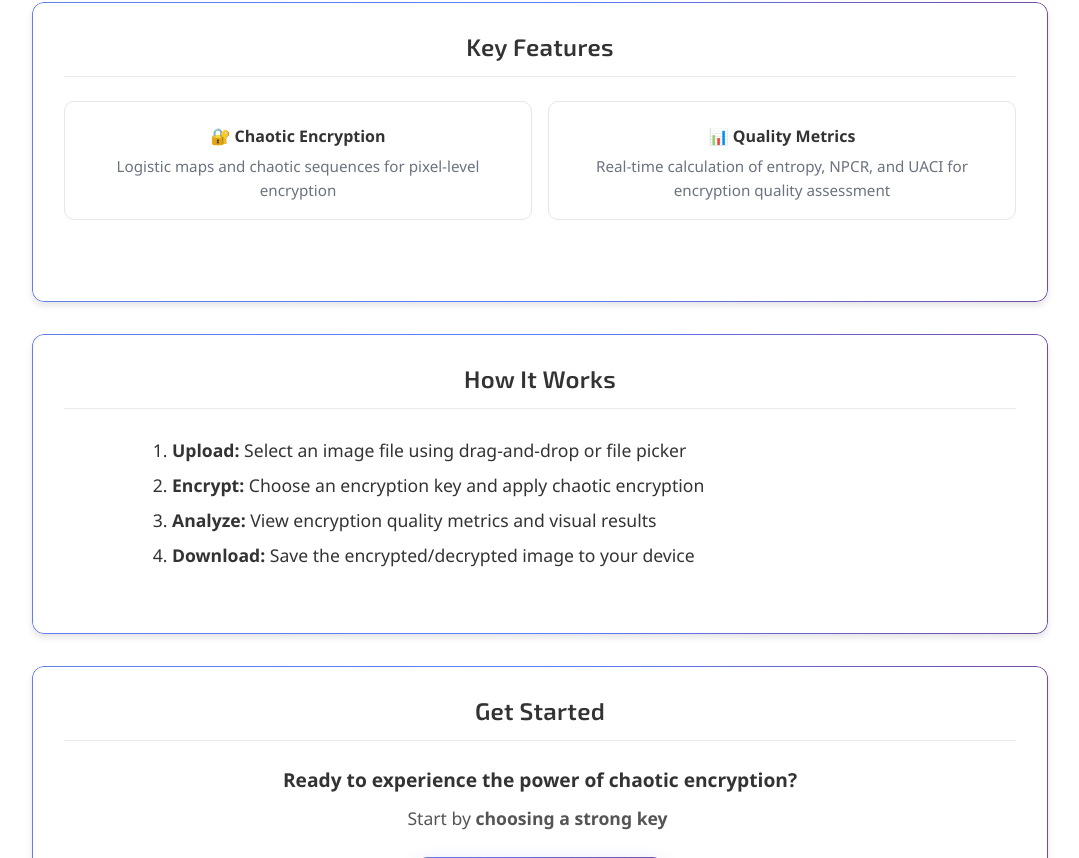
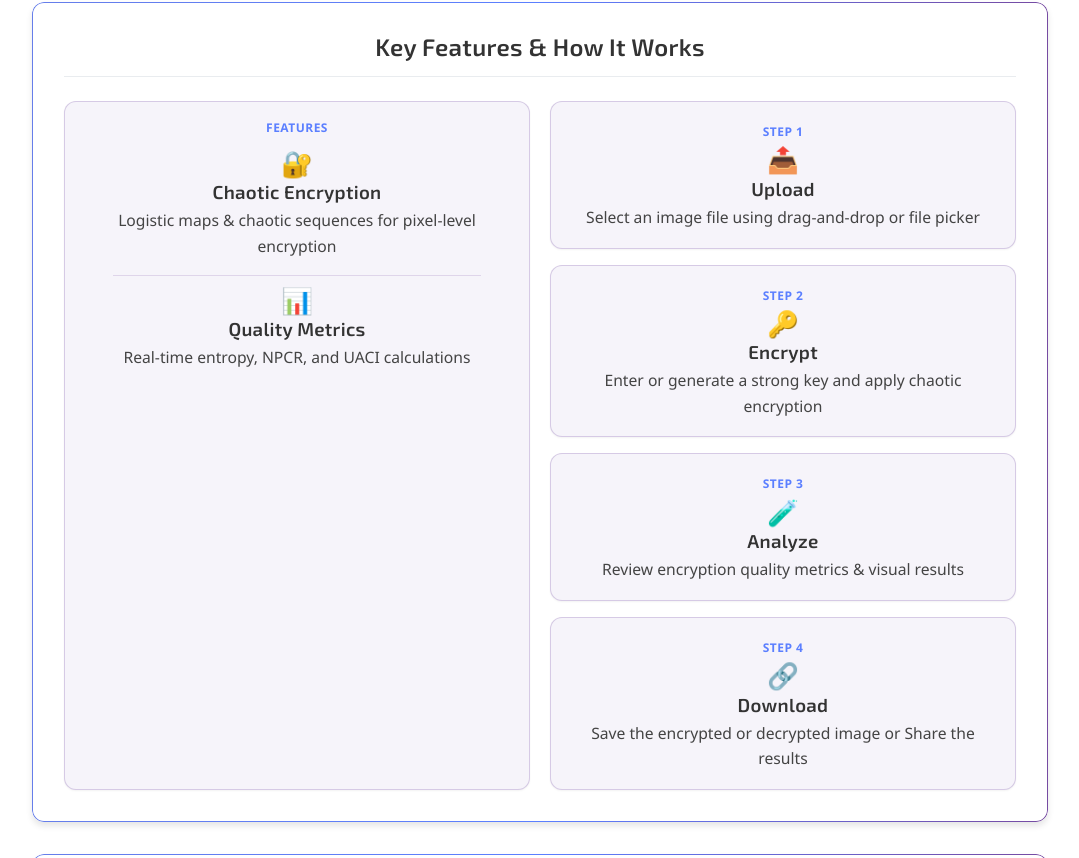
Before and after one commit to wantedWaffleInUni/fyp-mds08, a React (Create React App) app in the folder chaotic-encryption-app/frontend/: page / in a window 1280 px wide. Shown: the part 462-1320 px from the top of the page, without its empty margins (100-1179 px from the left). Built offline with nearby package versions, Linux system fonts and the light colour scheme; no server answers; the HTML template or start-up script is replaced by a standard one; a web font is replaced by a local one.

Commit message:
Combined Key Features and How it Works into one section; Arranged layout

```diff
--- a/chaotic-encryption-app/frontend/src/App.css
+++ b/chaotic-encryption-app/frontend/src/App.css
@@ -751,8 +751,101 @@ button, .btn, .btn-primary, .btn-secondary, .btn-success, .btn-danger, .icon-btn
   width: 2px;
   height: 1em;
   margin-left: 3px;
-  background: #6d66ea;          /* match your purple */
+  background: #6d66ea;          /* match purple */
   display: inline-block;
   animation: caret-blink 1s steps(1) infinite;
 }
 @keyframes caret-blink { 50% { opacity: 0; } }
+
+/* Features & Steps section on Home page */
+/* two columns, stacks on mobile (keep from earlier) */
+.features-steps-grid {
+  display: grid;
+  grid-template-columns: 1fr 1fr;
+  gap: 1.25rem;
+}
+@media (max-width: 960px) { .features-steps-grid { grid-template-columns: 1fr; } }
+
+/* arrange right column as a vertical card grid */
+.features--cards,
+.steps--cards {
+  display: grid;
+  gap: 1rem;
+}
+
+/* pill-card = the tall card style  */
+.pill-card {
+  background: #f6f4fa;                      /* soft brand tint */
+  border: 1px solid rgba(118, 75, 162, .25);
+  border-radius: 12px;
+  padding: 1.25rem 1.1rem 1.1rem;
+  box-shadow: 0 1px 2px rgba(0,0,0,.05);
+  transition: transform .16s ease, box-shadow .16s ease, border-color .16s ease;
+}
+
+
+/* small label on top */
+.pill-card__year {
+  font-size: .75rem;
+  font-weight: 700;
+  letter-spacing: .04em;
+  color: #5b7fff;
+  margin-bottom: .4rem;
+}
+
+/* icon row like the illustration in each card */
+.pill-card__icon {
+  font-size: 1.6rem;
+  line-height: 1;
+  margin-bottom: .35rem;
+}
+
+.pill-card h3 {
+  margin: 0 0 .35rem;
+  font-weight: 800;
+}
+
+.pill-card p {
+  margin: 0;
+  color: #444;
+  line-height: 1.6;
+  font-size: .98rem;
+}
+
+/* left column = one stacked card */
+.pill-card--stack {
+  display: flex;
+  flex-direction: column;
+  gap: 12px;
+  padding-top: 1rem;
+  padding-bottom: 1.1rem;
+}
+
+/* small “FEATURES” label (same vibe as STEP labels) */
+.pill-card__label {
+  font-size: .75rem;
+  font-weight: 700;
+  letter-spacing: .04em;
+  color: #5b7fff; /* brand blue */
+  margin-bottom: 2px;
+  text-transform: uppercase;
+}
+
+/* inner feature rows */
+.feature-item {
+  text-align: center;
+}
+.feature-item__icon {
+  font-size: 1.6rem;
+  line-height: 1;
+  margin-bottom: .35rem;
+}
+
+/* thin divider between the two features */
+.pill-sep {
+  border: none;
+  height: 1px;
+  background: rgba(118, 75, 162, .18); /* soft purple */
+  margin: 4px auto 0;
+  width: 86%;
+}
--- a/chaotic-encryption-app/frontend/src/pages/Home.jsx
+++ b/chaotic-encryption-app/frontend/src/pages/Home.jsx
@@ -59,50 +59,68 @@ const Home = () => {
         </div>
       </div>
 
+
       <div className="card">
         <div className="card-header">
-          <h2 className="card-title">Key Features</h2>
+          <h2 className="card-title">Key Features & How It Works</h2>
         </div>
 
-        <div className = "feature-grid">
-          <div className = "feature">
-            <div className="feature-title"> 🔐 Chaotic Encryption</div>
-            <div className="feature-desc">Logistic maps and chaotic sequences for pixel-level encryption</div>
-            <ol style={{ lineHeight: '2', fontSize: '1.1rem' }}></ol>
-          </div>
+          <div className="features-steps-grid">
+            {/* LEFT: one tall FEATURES card */}
+            <section className="features features--cards">
+              <article className="pill-card pill-card--stack">
+                <div className="pill-card__label">FEATURES</div>
 
-          <div className="feature">
-            <div className="feature-title"> 📊 Quality Metrics</div>
-            <div className="feature-desc">Real-time calculation of entropy, NPCR, and UACI for encryption quality assessment</div>
-          </div>
+                <div className="feature-item">
+                  <div className="feature-item__icon">🔐</div>
+                  <h3>Chaotic Encryption</h3>
+                  <p>Logistic maps & chaotic sequences for pixel-level encryption</p>
+                </div>
 
+                <hr className="pill-sep" />
 
-          {/* <div>
-            <h3>🖼️ Image Support</h3>
-            <p>Supports multiple image formats: PNG, JPG, JPEG, GIF, BMP, TIF, TIFF</p>
-          </div>
+                <div className="feature-item">
+                  <div className="feature-item__icon">📊</div>
+                  <h3>Quality Metrics</h3>
+                  <p>Real-time entropy, NPCR, and UACI calculations</p>
+                </div>
+              </article>
+            </section>
 
-          <div>
-            <h3>⚡ Fast Processing</h3>
-            <p>Optimized algorithms for quick encryption and decryption</p>
-          </div> */}
+          {/* RIGHT column: step cards */}
+          <section className="steps steps--cards">
+            <article className="pill-card">
+              <div className="pill-card__year">STEP 1</div>
+              <div className="pill-card__icon">📤</div>
+              <h3>Upload</h3>
+              <p>Select an image file using drag-and-drop or file picker</p>
+            </article>
+
+            <article className="pill-card">
+              <div className="pill-card__year">STEP 2</div>
+              <div className="pill-card__icon">🔑</div>
+              <h3>Encrypt</h3>
+              <p>Enter or generate a strong key and apply chaotic encryption</p>
+            </article>
+
+            <article className="pill-card">
+              <div className="pill-card__year">STEP 3</div>
+              <div className="pill-card__icon">🧪</div>
+              <h3>Analyze</h3>
+              <p>Review encryption quality metrics & visual results</p>
+            </article>
+
+            <article className="pill-card">
+              <div className="pill-card__year">STEP 4</div>
+              <div className="pill-card__icon">🔗</div>
+              <h3>Download</h3>
+              <p>Save the encrypted or decrypted image or Share the results</p>
+            </article>
+          </section>
         </div>
       </div>
 
-      <div className="card">
-        <div className="card-header">
-          <h2 className="card-title">How It Works</h2>
-        </div>
 
-        <div style={{ textAlign: 'left', maxWidth: '800px', margin: '0 auto', paddingLeft: '2rem' }}>
-          <ol style={{ lineHeight: '2', fontSize: '1.1rem' }}>
-            <li><strong>Upload:</strong> Select an image file using drag-and-drop or file picker</li>
-            <li><strong>Encrypt:</strong> Choose an encryption key and apply chaotic encryption</li>
-            <li><strong>Analyze:</strong> View encryption quality metrics and visual results</li>
-            <li><strong>Download:</strong> Save the encrypted/decrypted image to your device</li>
-          </ol>
-        </div>
-      </div>
 
       {/* <div className="card">
         <div className="card-header">
@@ -145,10 +163,7 @@ const Home = () => {
           Start by{" "}
           <Typewriter
             words={[
-              "uploading an image",
-              "choosing a strong key",
-              "analyzing entropy, NPCR, and UACI",
-              "downloading your results"
+              "clicking the button below"
             ]}
             typingSpeed={70}
             deletingSpeed={45}
```
